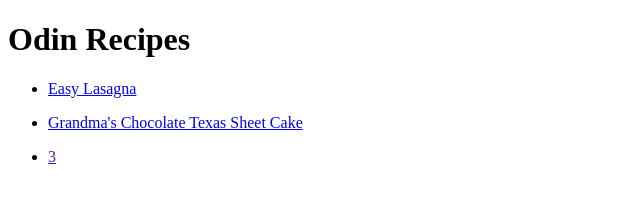
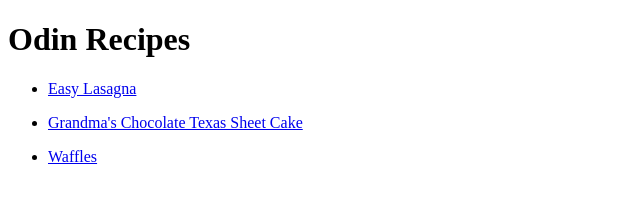
Before and after one commit to ManTiZz/odin-recipes, a plain HTML site: page index.html in a window 1280 px wide. Shown: the full height of the page, 0-640 px from the left. Drawn offline with Linux system fonts and the light colour scheme.

Commit message:
Edit link for waffles.html

```diff
--- a/index.html
+++ b/index.html
@@ -18,7 +18,7 @@
         </ul>
         <ul>
             <li>
-                <a href="">3</a>
+                <a href="recipes/waffles.html">Waffles</a>
             </li>
         </ul>
     </body>
```
